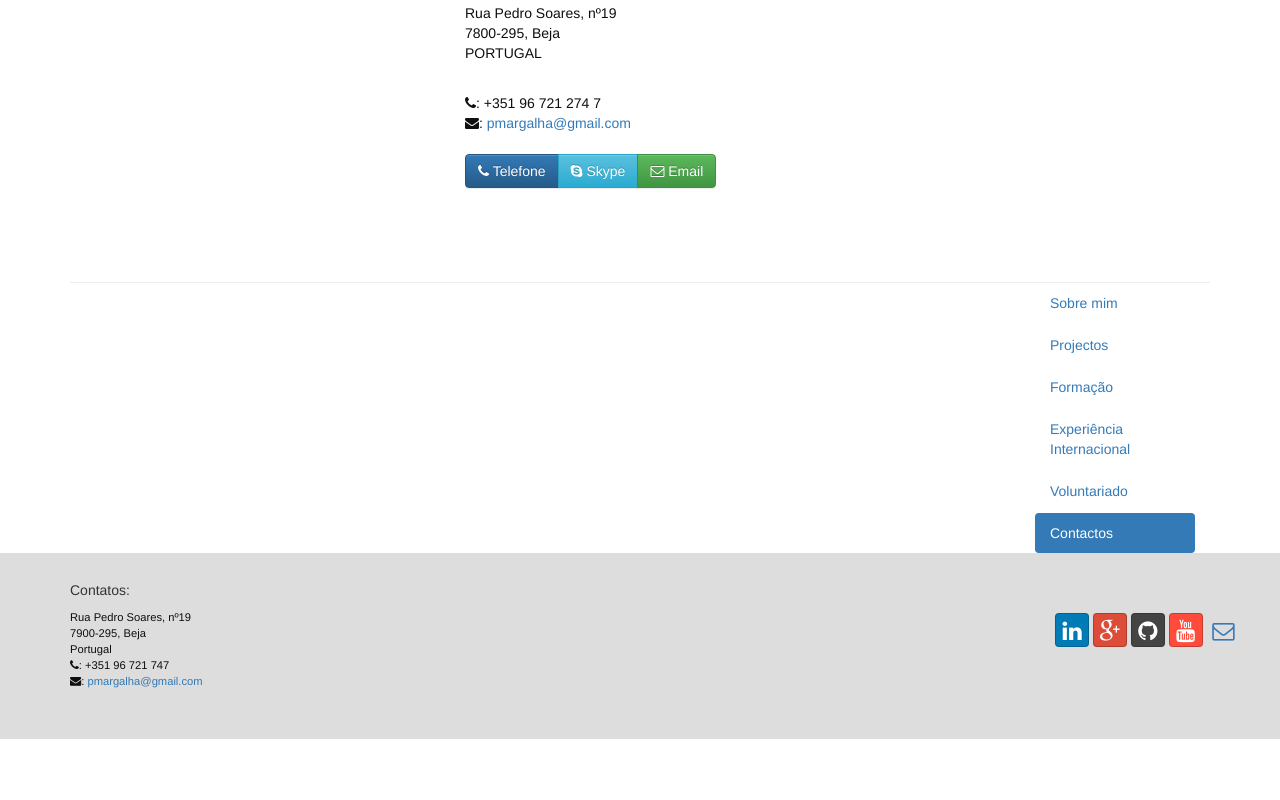
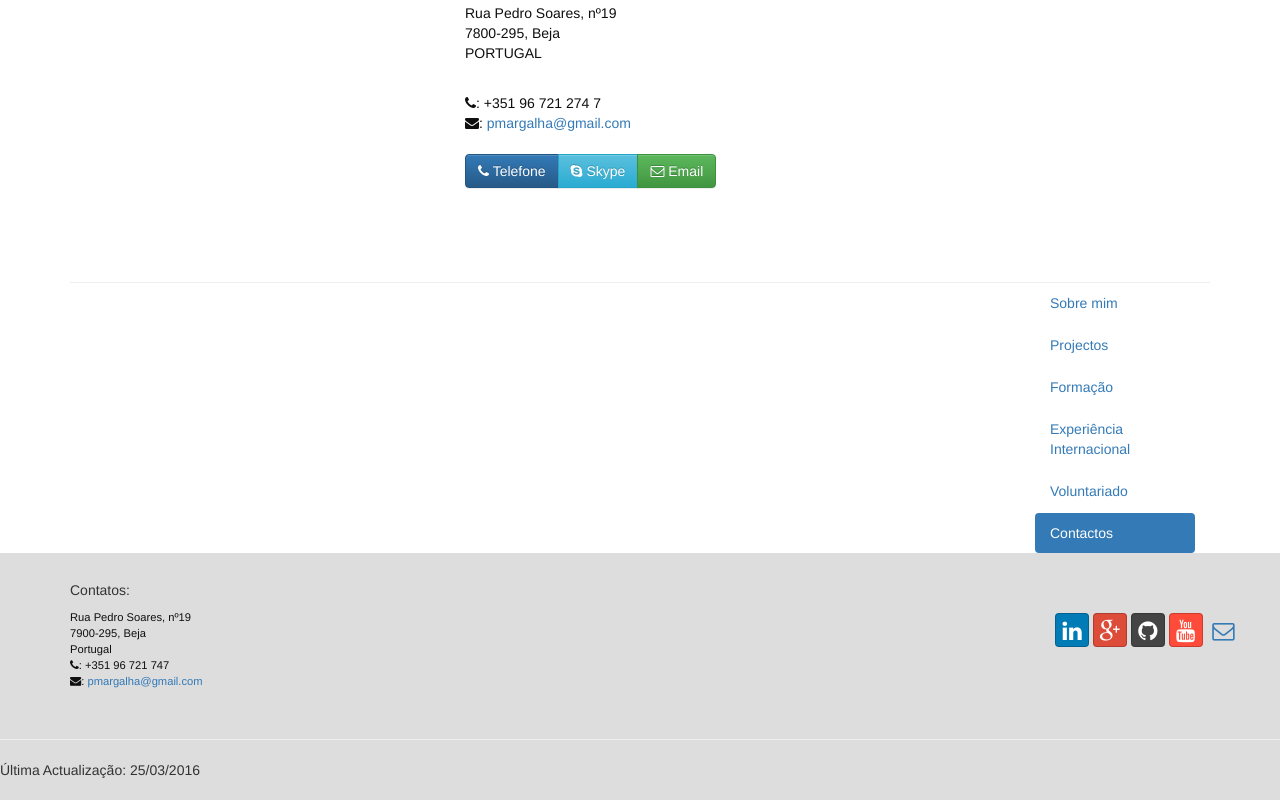
Before and after one commit to PedroMargalha/PORTFOLIO, a website: page index.html in a window 1280 px wide. Shown: the part 4710-5510 px from the top of the page. Before the commit the page ends 5449 px from the top, so only its background shows below. Drawn offline with Linux system fonts and the light colour scheme.

Commit message:
Update index.html
Add date of last update

```diff
--- a/index.html
+++ b/index.html
@@ -964,6 +964,8 @@
                 </div>
             </div>
         </div>
+        <hr>
+        Última Actualização: 25/03/2016
     </footer>
     <!--**************************-->
     <!--SCRIPTS-->
```
